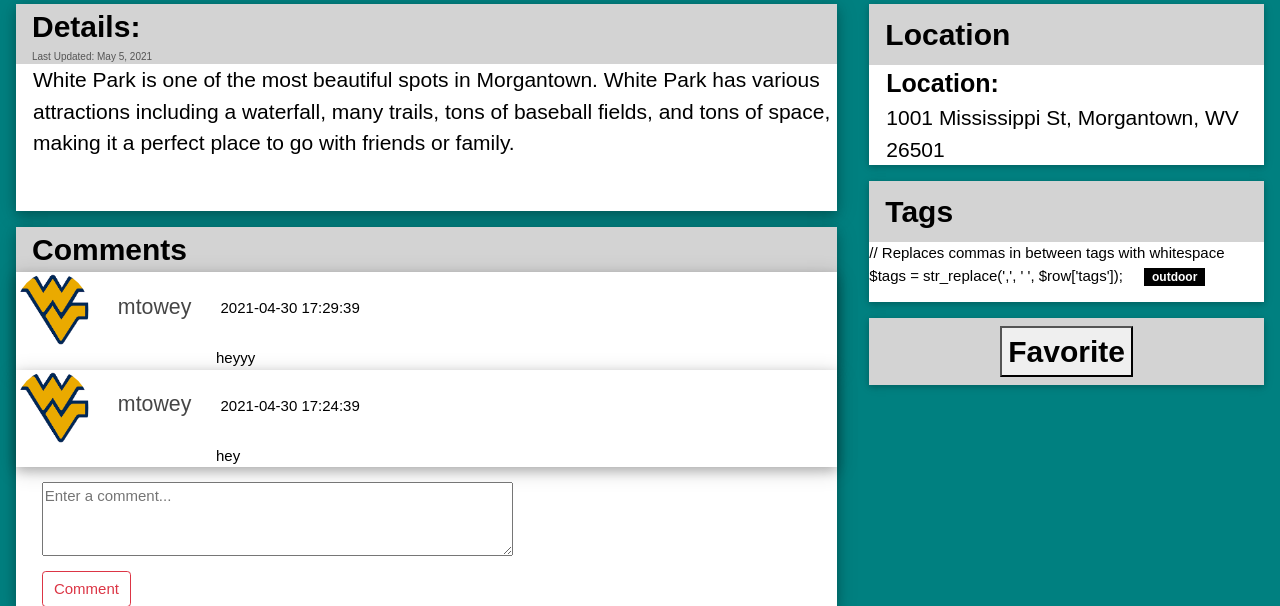
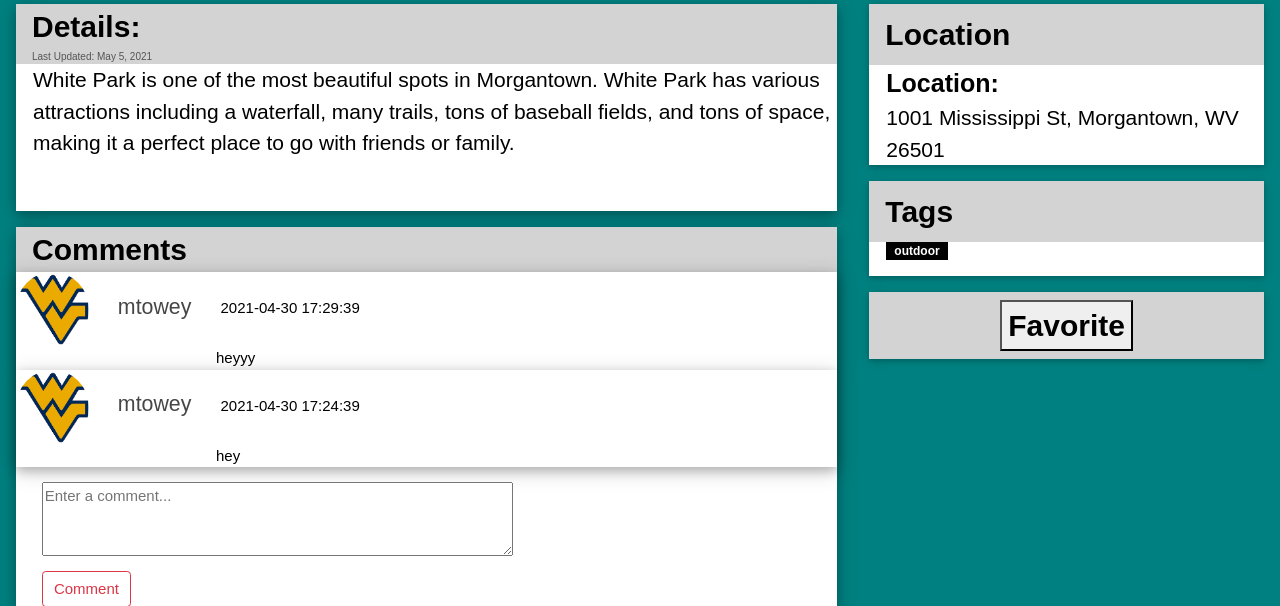
Before and after one commit to MarthaAL/discoverMorgantown, a PHP site: page /activitydisplay.php?id=1 in a window 1280 px wide. Shown: the part 646-1252 px from the top of the page. Run offline with PHP 8.4, Linux system fonts and the light colour scheme; a user stored in the database is signed in; data comes from the database, SQL or seed files in the repository; some libraries are stand-ins or nearby versions.

Commit message:
Parse tags and replace commas with whitespace

```diff
--- a/activitydisplay.php
+++ b/activitydisplay.php
@@ -15,7 +15,7 @@ isLoggedIn();
     $close = $row['close'];
     $location = $row['location'];
     $cost = $row['cost'];
-    $tags = $row['tags'];
+    $tags = str_replace(',', ' ', $row['tags']);
     $pic1 = $row['pic1'];
     $pic2 = $row['pic2'];
     $fakes = $row['fakes'];
@@ -182,8 +182,6 @@ isLoggedIn();
                  <h>Tags</h>
             </div>
             <div class="w3-container2">
-		    // Replaces commas in between tags with whitespace
-		$tags = str_replace(',', ' ', $row['tags']);
                 <p0>
                     <span class="w3-tag w3-light-black w3-small w3-margin-bottom"><?php echo $tags ?> </span>
                 </p0>
```
